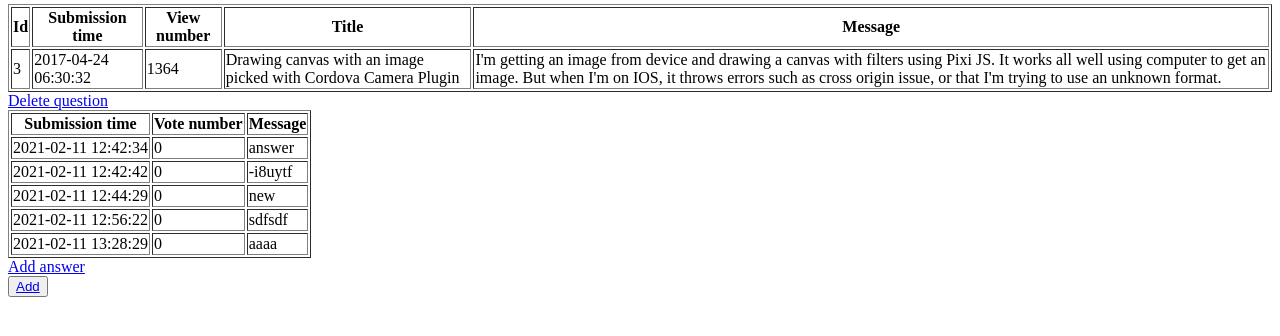
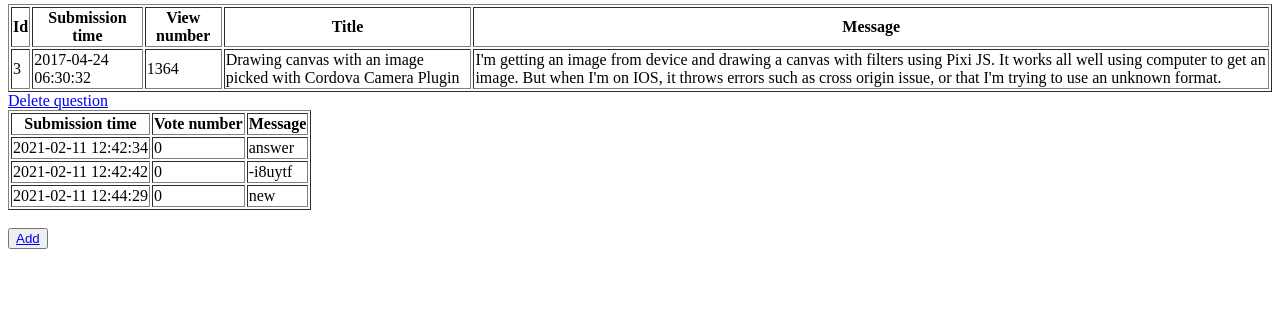
Before and after one commit to ddeer1109/AskMate-python-flask, a Flask app: page /question/3 in a window 1280 px wide. Shown: the part 133-469 px from the top of the page. Run offline with Flask 2, Linux system fonts and the light colour scheme; some libraries are stand-ins or nearby versions.

Commit message:
fixed conflicts

```diff
--- a/sample_data/answer.csv
+++ b/sample_data/answer.csv
@@ -8,17 +8,4 @@ id,submission_time,vote_number,question_id,message,image
 7,1613047469,0,3,new,image/image.png
 8,1613047478,0,2,iuytrf,image/image.png
 9,1613047487,0,1,drftgyhuji,image/image.png
-<<<<<<< HEAD
-10,1613048182,0,3,sdfsdf,image/image.png
-11,1613048192,0,8,sdfsdfds,image/image.png
-12,1613048196,0,8,asdfasdf,image/image.png
-13,1613050109,0,3,aaaa,image/image.png
-14,1613050118,0,5,aaaa,image/image.png
-15,1613050130,0,6,zxczccz,image/image.png
-16,1613050238,0,4,asdfasf,image/image.png
-17,1613050264,0,4,asdfasdf,image/image.png
-18,1613050320,0,4,sfasdfsdf,image/image.png
-19,1613050378,0,4,zxvzxzxv,image/image.png
-=======
-10,1613073640,0,9,"hello, world my friend",image/image.png
->>>>>>> a0cf45875221d5eabef79e1fc7f3c1c097715dba
+10,1613135098,0,2,this is whatever,image/image.png
--- a/templates/question.html
+++ b/templates/question.html
@@ -49,9 +49,6 @@
     <h3>no answers</h3>
     {% endif %}
 
-    <a href="/question/{{ question['id'] }}/add-answer">Add answer</a>
-
-
     <br>
     <button>
         <a href="/question/{{ question['id'] }}/add-answer">Add</a>
```
Also changed, not shown: templates/add_answer.html (+1 -20 lines), sample_data/question.csv (line endings or trailing spaces).
